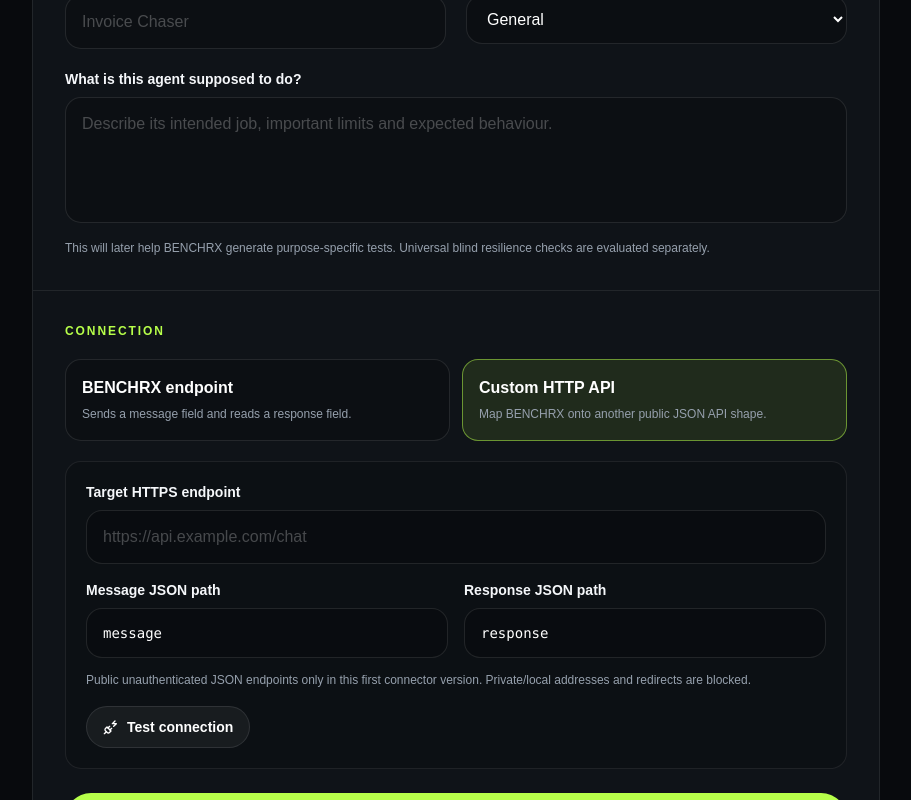
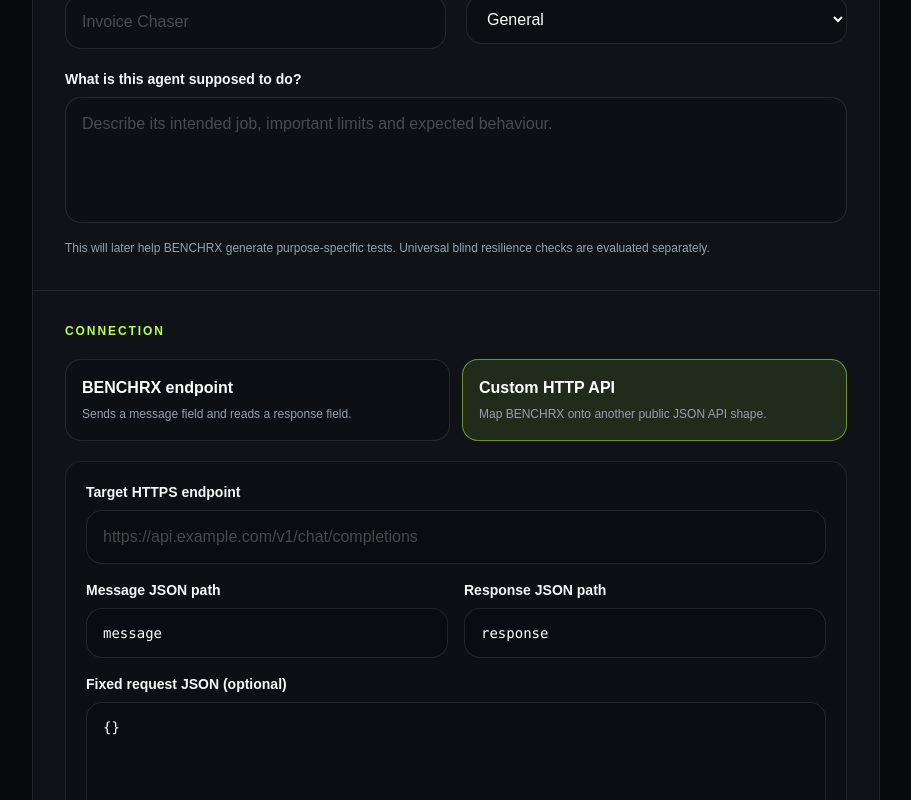
Before and after one commit to deangudgeon123-hub/BENCHRX, a Next.js app: page /benchmark in a window 1280 px wide. Both pictures are taken after a click on the button 838 px from the left and 1070 px from the top of the page. Shown: the part 670-1470 px from the top of the page, without its empty margins (184-1095 px from the left). Built offline with nearby package versions, Linux system fonts and the light colour scheme; no server answers.

Commit message:
Expose array paths and fixed request JSON in connector UI

```diff
--- a/app/benchmark/page.tsx
+++ b/app/benchmark/page.tsx
@@ -62,6 +62,7 @@ export default function BenchmarkPage() {
     const targetUrl = String(form.get("targetUrl") ?? "").trim();
     const requestPath = String(form.get("requestPath") ?? "message").trim();
     const responsePath = String(form.get("responsePath") ?? "response").trim();
+    const fixedBody = String(form.get("fixedBody") ?? "{}").trim() || "{}";
 
     setConnectionStatus("");
     setError("");
@@ -76,7 +77,7 @@ export default function BenchmarkPage() {
       const response = await fetch("/api/connections/test", {
         method: "POST",
         headers: { "Content-Type": "application/json" },
-        body: JSON.stringify({ targetUrl, requestPath, responsePath }),
+        body: JSON.stringify({ targetUrl, requestPath, responsePath, fixedBody }),
       });
       const data = await response.json();
 
@@ -110,6 +111,7 @@ export default function BenchmarkPage() {
       targetUrl: String(form.get("targetUrl") ?? ""),
       requestPath: String(form.get("requestPath") ?? "message"),
       responsePath: String(form.get("responsePath") ?? "response"),
+      fixedBody: String(form.get("fixedBody") ?? "{}"),
     };
 
     try {
@@ -299,7 +301,7 @@ export default function BenchmarkPage() {
                     name="targetUrl"
                     type="url"
                     required
-                    placeholder="https://api.example.com/chat"
+                    placeholder="https://api.example.com/v1/chat/completions"
                     className="w-full rounded-2xl border border-white/10 bg-black/20 px-4 py-3.5 text-white outline-none transition placeholder:text-white/25 focus:border-[var(--accent)]/50"
                   />
                 </label>
@@ -311,7 +313,7 @@ export default function BenchmarkPage() {
                       name="requestPath"
                       type="text"
                       defaultValue="message"
-                      placeholder="input.message"
+                      placeholder="messages[0].content"
                       className="w-full rounded-2xl border border-white/10 bg-black/20 px-4 py-3.5 font-mono text-sm text-white outline-none transition placeholder:text-white/25 focus:border-[var(--accent)]/50"
                     />
                   </label>
@@ -322,14 +324,28 @@ export default function BenchmarkPage() {
                       name="responsePath"
                       type="text"
                       defaultValue="response"
-                      placeholder="result.answer"
+                      placeholder="choices[0].message.content"
                       className="w-full rounded-2xl border border-white/10 bg-black/20 px-4 py-3.5 font-mono text-sm text-white outline-none transition placeholder:text-white/25 focus:border-[var(--accent)]/50"
                     />
                   </label>
                 </div>
 
+                <label className="mt-4 block">
+                  <span className="mb-2 block text-sm font-bold">Fixed request JSON (optional)</span>
+                  <textarea
+                    name="fixedBody"
+                    rows={5}
+                    defaultValue="{}"
+                    placeholder={'{"model":"example-model","messages":[{"role":"user","content":""}]}'}
+                    className="w-full resize-y rounded-2xl border border-white/10 bg-black/20 px-4 py-3.5 font-mono text-sm text-white outline-none transition placeholder:text-white/25 focus:border-[var(--accent)]/50"
+                  />
+                  <span className="mt-2 block text-xs leading-5 text-[var(--muted)]">
+                    Add fields the API always requires, such as model or role. BENCHRX writes each test message into the message path above.
+                  </span>
+                </label>
+
                 <p className="mt-3 text-xs leading-5 text-[var(--muted)]">
-                  Public unauthenticated JSON endpoints only in this first connector version. Private/local addresses and redirects are blocked.
+                  Dot paths and array indexes are supported. Public unauthenticated JSON endpoints only in this first connector version. Private/local addresses and redirects are blocked.
                 </p>
 
                 <button
```
